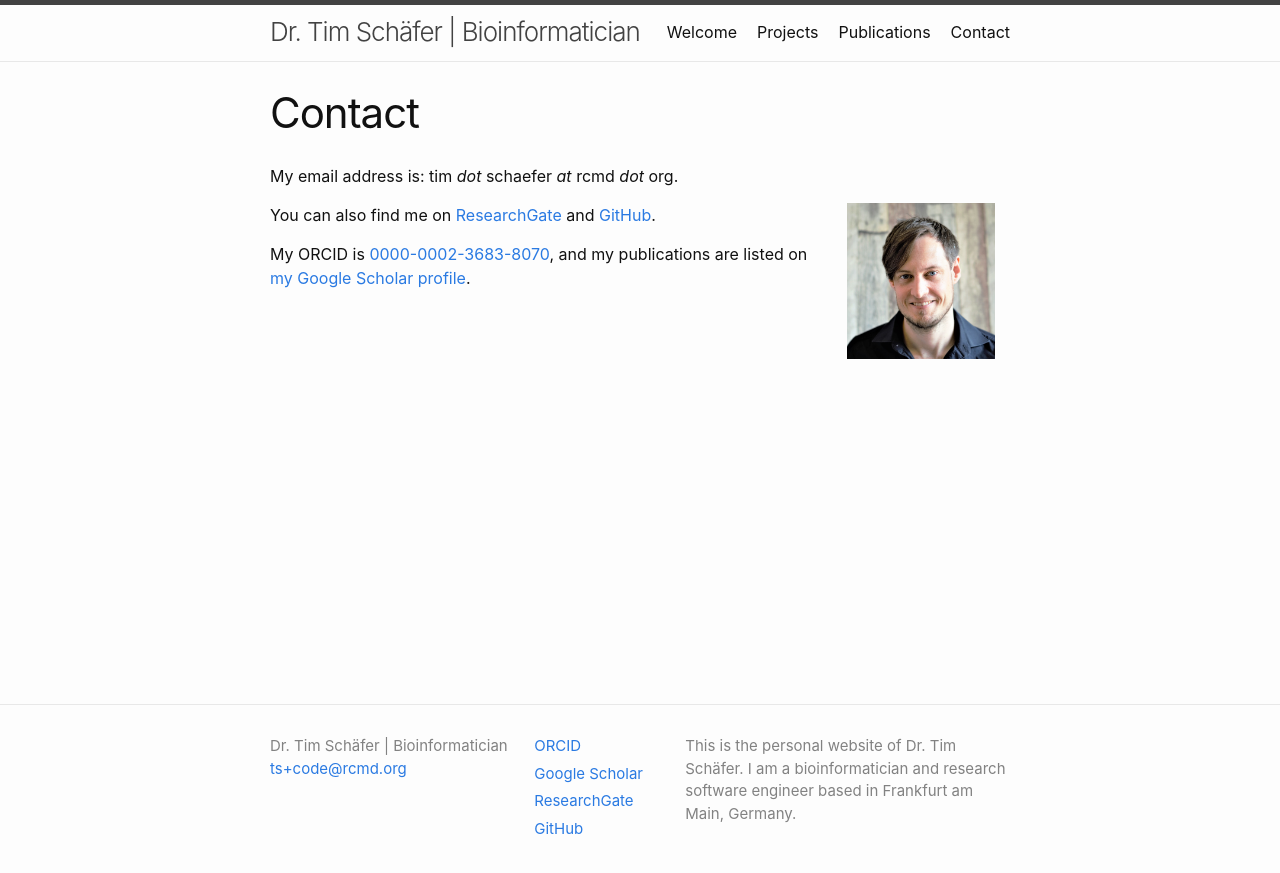
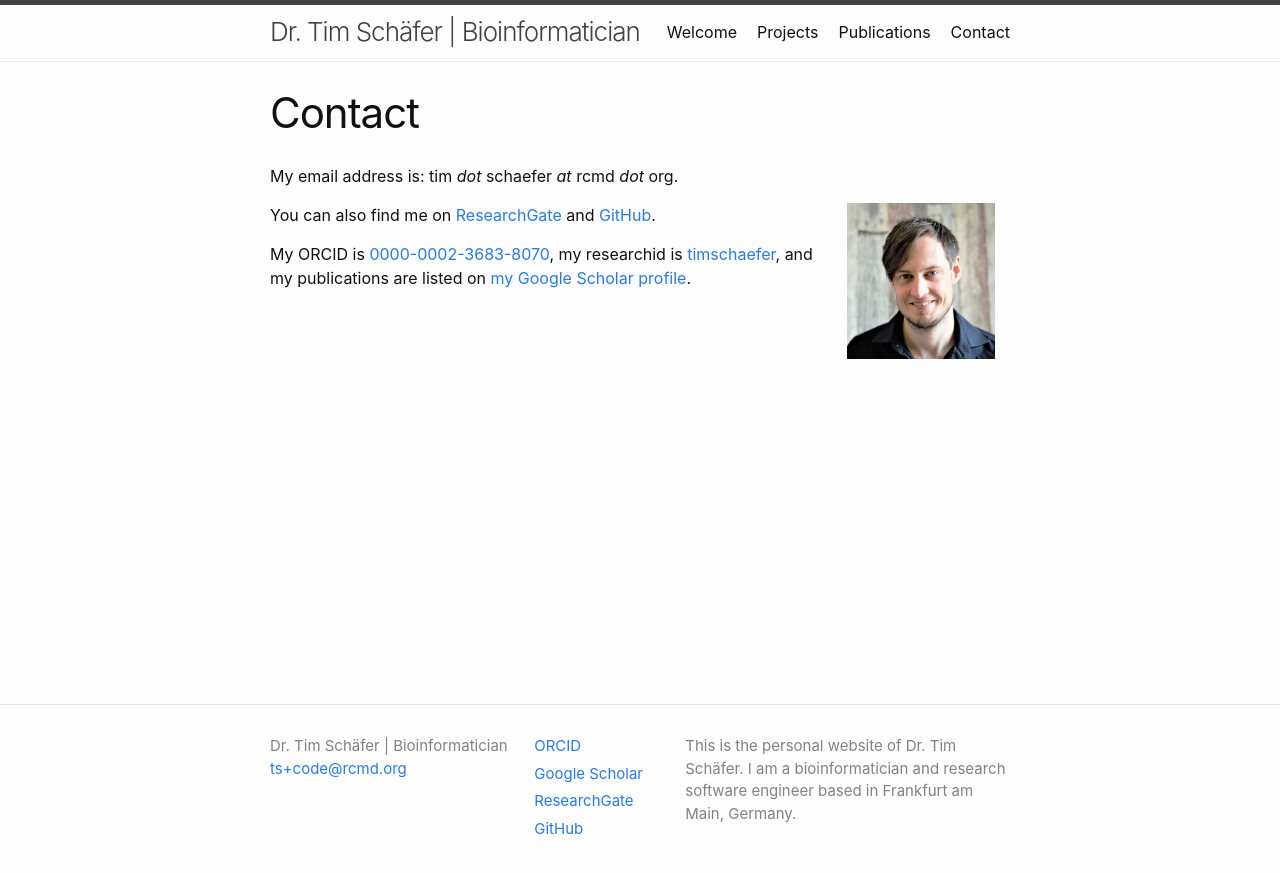
Before and after one commit to dfsp-spirit/dfsp-spirit.github.io, a Jekyll site: the page built from x040_contact.markdown, in a window 1280 px wide. Shown: the top 873 px of the page. Built offline with Jekyll 4.4.1, drawn with Linux system fonts in a browser that asks for light colours.

Commit message:
NEW: mention researchid

```diff
--- a/x040_contact.markdown
+++ b/x040_contact.markdown
@@ -11,4 +11,4 @@ permalink: /contact.html
 
  You can also find me on [ResearchGate](https://www.researchgate.net/profile/Tim-Schaefer-10) and [GitHub](https://github.com/dfsp-spirit).
 
- My ORCID is [0000-0002-3683-8070](https://orcid.org/0000-0002-3683-8070), and my publications are listed on [my Google Scholar profile](https://scholar.google.de/citations?user=VNkzzhgAAAAJ).
+ My ORCID is [0000-0002-3683-8070](https://orcid.org/0000-0002-3683-8070), my researchid is [timschaefer](https://researchid.co/timschaefer), and my publications are listed on [my Google Scholar profile](https://scholar.google.de/citations?user=VNkzzhgAAAAJ).
```
